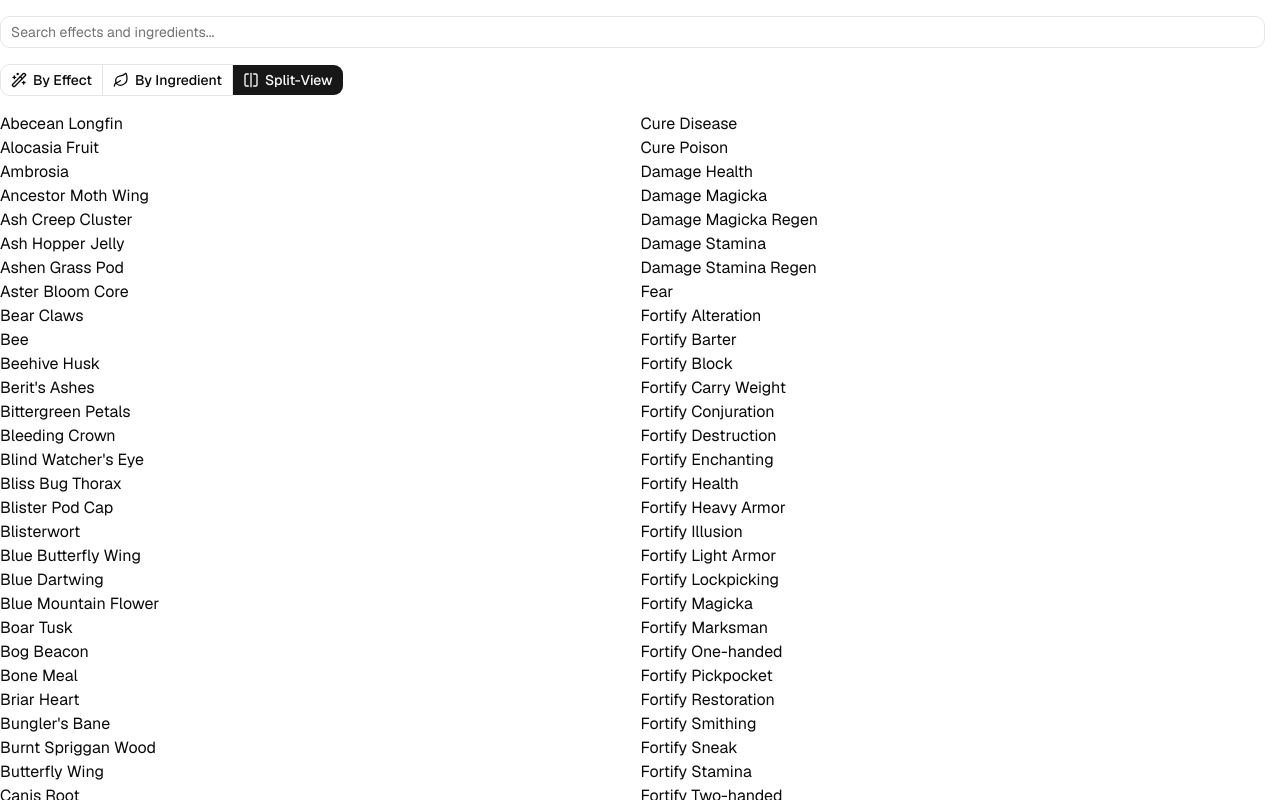
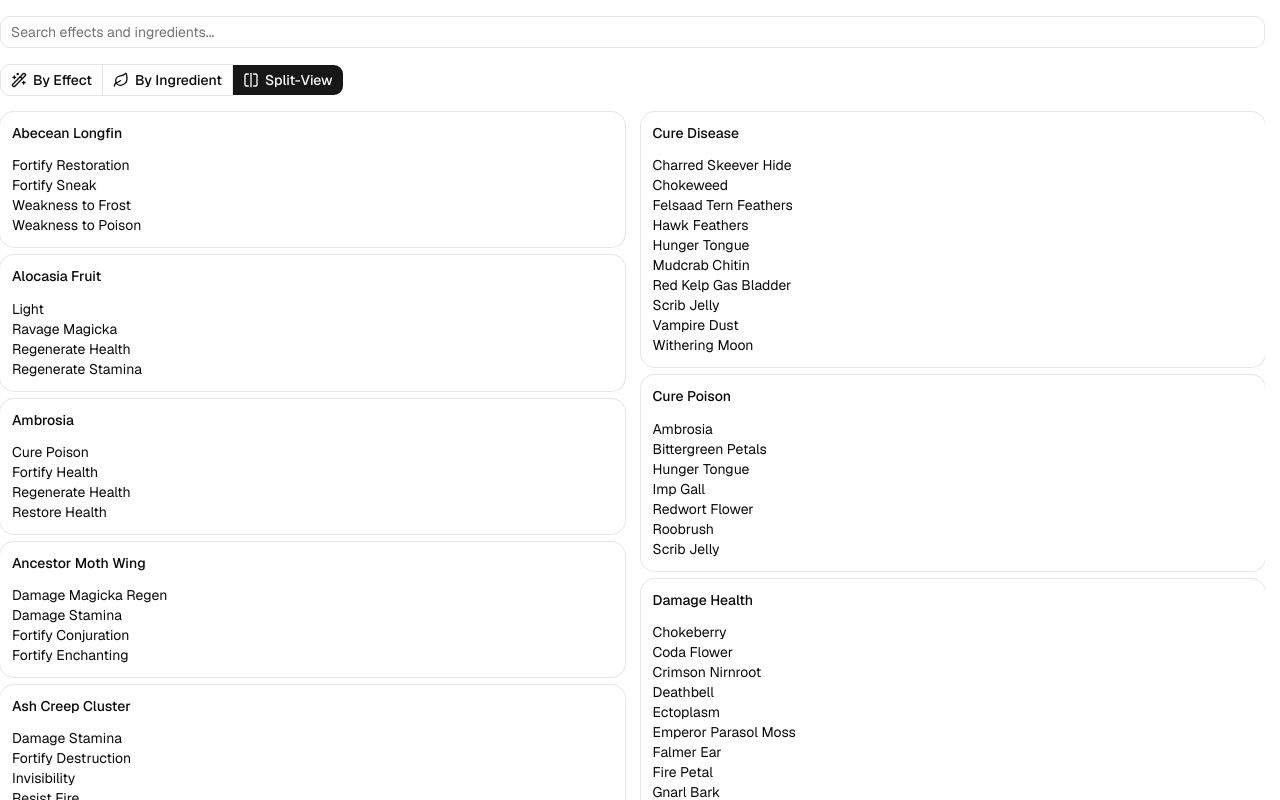
Before and after one commit to ronnyhaase/skyrim-alchemy, a Next.js app: page / in a window 1280 px wide. Both pictures are taken after a click on the button "Split-View". Shown: the top 800 px of the page. Built offline with nearby package versions, Linux system fonts and the light colour scheme.

Commit message:
Add sub items to split view and further improvements
- Style items as cards
- Add no match info
- Mute items and subitems not matching
- Pass normalizedSearchTerm from parent
- Add Shadcn card component

```diff
--- a/src/components/effects-view.tsx
+++ b/src/components/effects-view.tsx
@@ -9,18 +9,20 @@ import {
 import { cn } from "cn";
 import {
 	matchesSearch,
-	normalizeSearchTerm,
 	type EffectSearchResult,
 } from "@/utils/search";
 
 type EffectsViewProps = {
 	rows: EffectSearchResult[];
 	searchTerm: string;
+	normalizedSearchTerm: string;
 };
 
-export function EffectsView({ rows, searchTerm }: EffectsViewProps) {
-	const normalizedSearchTerm = normalizeSearchTerm(searchTerm);
-
+export function EffectsView({
+	rows,
+	searchTerm,
+	normalizedSearchTerm,
+}: EffectsViewProps) {
 	return (
 		<Table>
 			<TableHeader>
--- a/src/components/ingredients-view.tsx
+++ b/src/components/ingredients-view.tsx
@@ -9,18 +9,20 @@ import {
 import { cn } from "cn";
 import {
 	matchesSearch,
-	normalizeSearchTerm,
 	type IngredientSearchResult,
 } from "@/utils/search";
 
 type IngredientsViewProps = {
 	rows: IngredientSearchResult[];
 	searchTerm: string;
+	normalizedSearchTerm: string;
 };
 
-export function IngredientsView({ rows, searchTerm }: IngredientsViewProps) {
-	const normalizedSearchTerm = normalizeSearchTerm(searchTerm);
-
+export function IngredientsView({
+	rows,
+	searchTerm,
+	normalizedSearchTerm,
+}: IngredientsViewProps) {
 	return (
 		<Table>
 			<TableHeader>
--- a/src/components/skyrim-alchemy.tsx
+++ b/src/components/skyrim-alchemy.tsx
@@ -14,7 +14,11 @@ import { Button } from "@/components/ui/button";
 import { ButtonGroup } from "@/components/ui/button-group";
 import { Input } from "@/components/ui/input";
 import type { Effect, Ingredient } from "@/types";
-import { searchByEffect, searchByIngredient } from "@/utils/search";
+import {
+	normalizeSearchTerm,
+	searchByEffect,
+	searchByIngredient,
+} from "@/utils/search";
 
 type SkyrimAlchemyProps = {
 	effects: Effect[];
@@ -26,14 +30,15 @@ type AlchemyView = "effect" | "ingredient" | "split";
 export function SkyrimAlchemy({ effects, ingredients }: SkyrimAlchemyProps) {
 	const [searchTerm, setSearchTerm] = useState("");
 	const [activeView, setActiveView] = useState<AlchemyView>("effect");
+	const normalizedSearchTerm = normalizeSearchTerm(searchTerm);
 
 	const effectSearchResults = useMemo(() => {
-		return searchByEffect(effects, ingredients, searchTerm);
-	}, [effects, ingredients, searchTerm]);
+		return searchByEffect(effects, ingredients, normalizedSearchTerm);
+	}, [effects, ingredients, normalizedSearchTerm]);
 
 	const ingredientSearchResults = useMemo(() => {
-		return searchByIngredient(effects, ingredients, searchTerm);
-	}, [effects, ingredients, searchTerm]);
+		return searchByIngredient(effects, ingredients, normalizedSearchTerm);
+	}, [effects, ingredients, normalizedSearchTerm]);
 
 	return (
 		<>
@@ -77,12 +82,14 @@ export function SkyrimAlchemy({ effects, ingredients }: SkyrimAlchemyProps) {
 			<div>
 				{activeView === "effect" ? (
 					<EffectsView
+						normalizedSearchTerm={normalizedSearchTerm}
 						rows={effectSearchResults}
 						searchTerm={searchTerm}
 					/>
 				) : null}
 				{activeView === "ingredient" ? (
 					<IngredientsView
+						normalizedSearchTerm={normalizedSearchTerm}
 						rows={ingredientSearchResults}
 						searchTerm={searchTerm}
 					/>
@@ -91,6 +98,8 @@ export function SkyrimAlchemy({ effects, ingredients }: SkyrimAlchemyProps) {
 					<SplitView
 						effectRows={effectSearchResults}
 						ingredientRows={ingredientSearchResults}
+						normalizedSearchTerm={normalizedSearchTerm}
+						searchTerm={searchTerm}
 					/>
 				) : null}
 			</div>
--- a/src/components/split-view.tsx
+++ b/src/components/split-view.tsx
@@ -1,24 +1,116 @@
+import { Card, CardContent, CardHeader, CardTitle } from "@/components/ui/card";
+import { cn } from "cn";
 import type {
 	EffectSearchResult,
 	IngredientSearchResult,
 } from "@/utils/search";
+import { matchesSearch } from "@/utils/search";
 
 type SplitViewProps = {
 	ingredientRows: IngredientSearchResult[];
 	effectRows: EffectSearchResult[];
+	searchTerm: string;
+	normalizedSearchTerm: string;
 };
 
-export function SplitView({ ingredientRows, effectRows }: SplitViewProps) {
+export function SplitView({
+	ingredientRows,
+	effectRows,
+	searchTerm,
+	normalizedSearchTerm,
+}: SplitViewProps) {
+	if (ingredientRows.length === 0 && effectRows.length === 0) {
+		return (
+			<p className="py-24 text-center text-muted-foreground text-2xl">
+				No ingredient or effect matched &quot;
+				{searchTerm}
+				&quot;.
+			</p>
+		);
+	}
+
 	return (
 		<div className="grid grid-cols-2 gap-4">
-			<ul>
+			<ul className="grid gap-2 content-start list-none m-0 p-0">
 				{ingredientRows.map((row) => (
-					<li key={row.ingredient.id}>{row.ingredient.name}</li>
+					<li key={row.ingredient.id}>
+						<Card size="sm">
+							<CardHeader>
+								<CardTitle
+									className={cn(
+										normalizedSearchTerm &&
+											!matchesSearch(
+												row.ingredient.name,
+												normalizedSearchTerm,
+											) &&
+											"text-muted-foreground",
+									)}
+								>
+									{row.ingredient.name}
+								</CardTitle>
+							</CardHeader>
+							<CardContent>
+								<ul className="list-none m-0 p-0">
+									{row.effects.map((effect) => (
+										<li
+											className={cn(
+												normalizedSearchTerm &&
+													!matchesSearch(
+														effect.name,
+														normalizedSearchTerm,
+													) &&
+													"text-muted-foreground",
+											)}
+											key={effect.id}
+										>
+											{effect.name}
+										</li>
+									))}
+								</ul>
+							</CardContent>
+						</Card>
+					</li>
 				))}
 			</ul>
-			<ul>
+			<ul className="grid gap-2 content-start list-none m-0 p-0">
 				{effectRows.map((row) => (
-					<li key={row.effect.id}>{row.effect.name}</li>
+					<li key={row.effect.id}>
+						<Card size="sm">
+							<CardHeader>
+								<CardTitle
+									className={cn(
+										normalizedSearchTerm &&
+											!matchesSearch(
+												row.effect.name,
+												normalizedSearchTerm,
+											) &&
+											"text-muted-foreground",
+									)}
+								>
+									{row.effect.name}
+								</CardTitle>
+							</CardHeader>
+							<CardContent>
+								<ul className="list-none m-0 p-0">
+									{row.ingredients.map((ingredient) => (
+										<li
+											className={cn(
+												normalizedSearchTerm &&
+													!matchesSearch(
+														ingredient.name,
+														normalizedSearchTerm,
+													) &&
+													"text-muted-foreground",
+											)}
+											key={ingredient.id}
+										>
+											{ingredient.name}
+										</li>
+									))}
+								</ul>
+							</CardContent>
+						</Card>
+					</li>
 				))}
 			</ul>
 		</div>
--- /dev/null
+++ b/src/components/ui/card.tsx
@@ -0,0 +1,102 @@
+import * as React from "react"
+import { cn } from "cn"
+
+function Card({
+  className,
+  size = "default",
+  ...props
+}: React.ComponentProps<"div"> & { size?: "default" | "sm" }) {
+  return (
+    <div
+      data-slot="card"
+      data-size={size}
+      className={cn(
+        "group/card flex flex-col gap-(--card-spacing) overflow-hidden rounded-xl bg-card py-(--card-spacing) text-sm text-card-foreground ring-1 ring-foreground/10 [--card-spacing:--spacing(4)] has-data-[slot=card-footer]:pb-0 has-[>img:first-child]:pt-0 data-[size=sm]:[--card-spacing:--spacing(3)] data-[size=sm]:has-data-[slot=card-footer]:pb-0 *:[img:first-child]:rounded-t-xl *:[img:last-child]:rounded-b-xl",
+        className
+      )}
+      {...props}
+    />
+  )
+}
+
+function CardHeader({ className, ...props }: React.ComponentProps<"div">) {
+  return (
+    <div
+      data-slot="card-header"
+      className={cn(
+        "group/card-header @container/card-header grid auto-rows-min items-start gap-1 rounded-t-xl px-(--card-spacing) has-data-[slot=card-action]:grid-cols-[1fr_auto] has-data-[slot=card-description]:grid-rows-[auto_auto] [.border-b]:pb-(--card-spacing)",
+        className
+      )}
+      {...props}
+    />
+  )
+}
+
+function CardTitle({ className, ...props }: React.ComponentProps<"div">) {
+  return (
+    <div
+      data-slot="card-title"
+      className={cn(
+        "font-heading text-base leading-snug font-medium group-data-[size=sm]/card:text-sm",
+        className
+      )}
+      {...props}
+    />
+  )
+}
+
+function CardDescription({ className, ...props }: React.ComponentProps<"div">) {
+  return (
+    <div
+      data-slot="card-description"
+      className={cn("text-sm text-muted-foreground", className)}
+      {...props}
+    />
+  )
+}
+
+function CardAction({ className, ...props }: React.ComponentProps<"div">) {
+  return (
+    <div
+      data-slot="card-action"
+      className={cn(
+        "col-start-2 row-span-2 row-start-1 self-start justify-self-end",
+        className
+      )}
+      {...props}
+    />
+  )
+}
+
+function CardContent({ className, ...props }: React.ComponentProps<"div">) {
+  return (
+    <div
+      data-slot="card-content"
+      className={cn("px-(--card-spacing)", className)}
+      {...props}
+    />
+  )
+}
+
+function CardFooter({ className, ...props }: React.ComponentProps<"div">) {
+  return (
+    <div
+      data-slot="card-footer"
+      className={cn(
+        "flex items-center rounded-b-xl border-t bg-muted/50 p-(--card-spacing)",
+        className
+      )}
+      {...props}
+    />
+  )
+}
+
+export {
+  Card,
+  CardHeader,
+  CardFooter,
+  CardTitle,
+  CardAction,
+  CardDescription,
+  CardContent,
+}
--- a/src/utils/search.ts
+++ b/src/utils/search.ts
@@ -31,10 +31,8 @@ function getEffectsForIngredient(ingredient: Ingredient, effects: Effect[]) {
 export function searchByEffect(
 	effects: Effect[],
 	ingredients: Ingredient[],
-	searchTerm: string,
+	normalizedSearchTerm: string,
 ): EffectSearchResult[] {
-	const normalizedSearchTerm = normalizeSearchTerm(searchTerm);
-
 	if (!normalizedSearchTerm) {
 		return effects.map((effect) => ({
 			effect,
@@ -74,10 +72,8 @@ export function searchByEffect(
 export function searchByIngredient(
 	effects: Effect[],
 	ingredients: Ingredient[],
-	searchTerm: string,
+	normalizedSearchTerm: string,
 ): IngredientSearchResult[] {
-	const normalizedSearchTerm = normalizeSearchTerm(searchTerm);
-
 	if (!normalizedSearchTerm) {
 		return ingredients.map((ingredient) => ({
 			ingredient,
```
